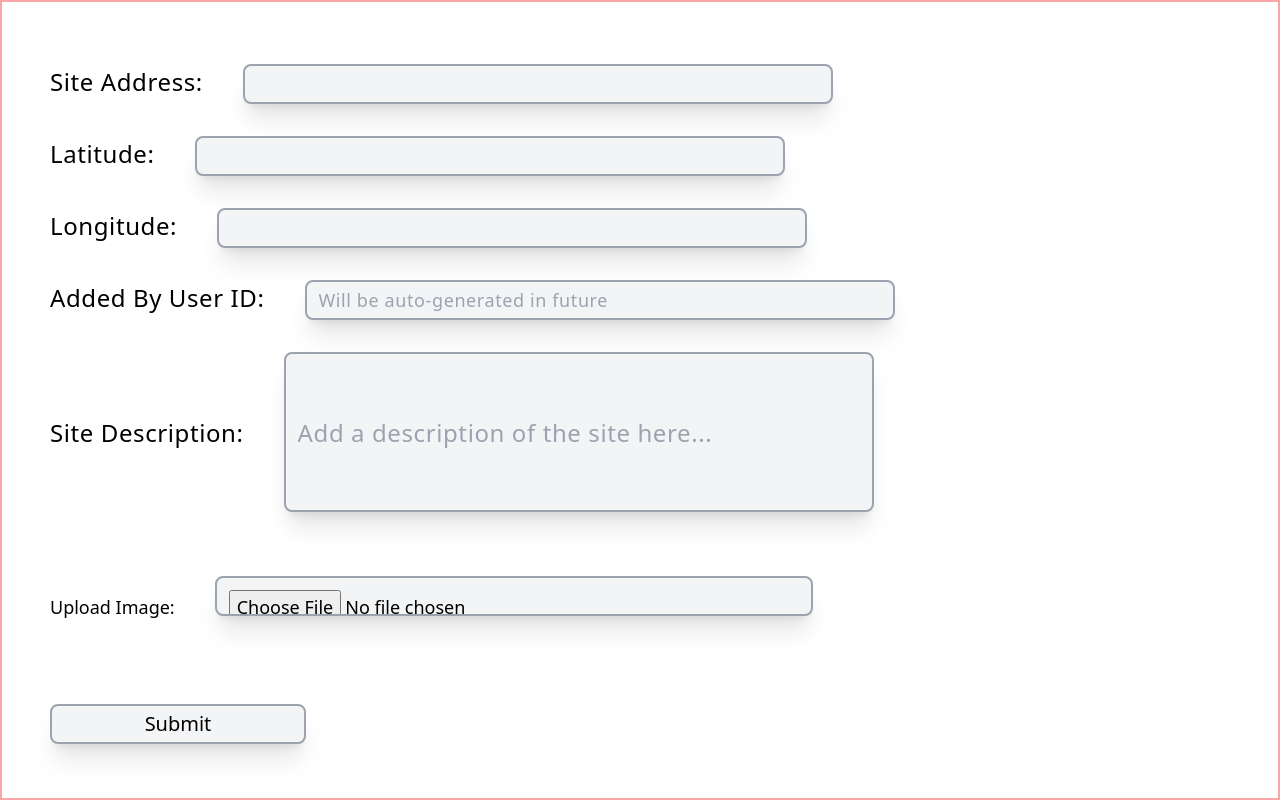
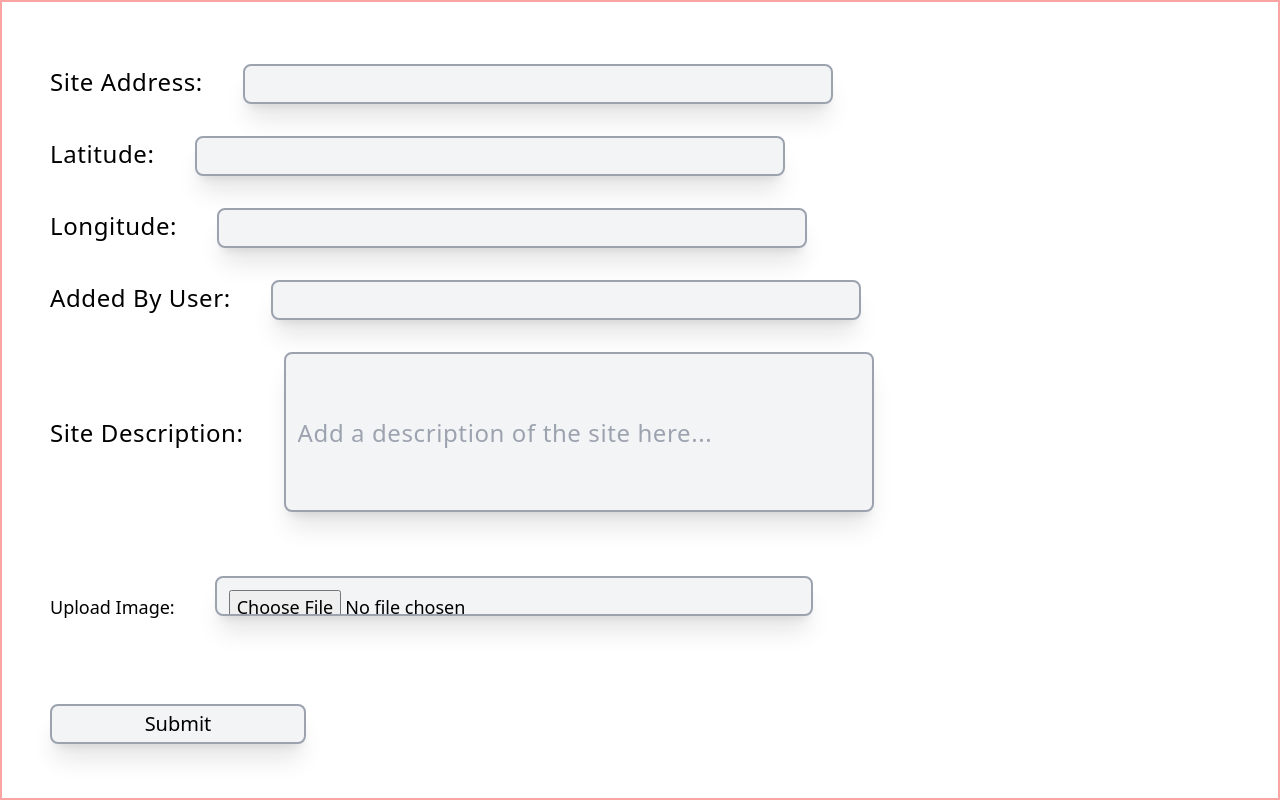
Before and after one commit to jack-crawford-1/Community-Garden-App, a Next.js app: page /form in a window 1280 px wide. Built offline with nearby package versions, Linux system fonts and the light colour scheme; no server answers.

Commit message:
useSession to add logged in user's name to form

```diff
--- a/package.json
+++ b/package.json
@@ -24,6 +24,7 @@
     "vercel": "^34.1.9"
   },
   "devDependencies": {
+    "@types/multer": "^1.4.11",
     "@types/node": "^20.12.11",
     "@types/react": "^18.3.2",
     "@types/react-dom": "^18.3.0",
--- /dev/null
+++ b/pages/_app.tsx
@@ -0,0 +1,11 @@
+import '../src/app/styles/globals.css'
+import SessionProviderWrapper from '../src/app/components/auth/SessionProviderWrapper'
+import type { AppProps } from 'next/app'
+
+export default function MyApp({ Component, pageProps }: AppProps) {
+  return (
+    <SessionProviderWrapper>
+      <Component {...pageProps} />
+    </SessionProviderWrapper>
+  )
+}
--- a/pages/api/addLocation.ts
+++ b/pages/api/addLocation.ts
@@ -67,7 +67,7 @@ export default async function addLocation(
       res.status(200).json(result)
     } catch (error) {
       console.error('Error adding location:', error)
-      res.status(500).json({ error: error.message })
+      res.status(500).json({ error: 'Error adding location' })
     }
   } else {
     res.setHeader('Allow', ['POST'])
--- a/pages/form/index.tsx
+++ b/pages/form/index.tsx
@@ -2,6 +2,7 @@
 import { useEffect, useState } from 'react'
 import '../../src/app/styles/globals.css'
 import { useRouter } from 'next/router'
+import { useSession } from 'next-auth/react'
 
 function AddSiteForm() {
   const router = useRouter()
@@ -11,6 +12,7 @@ function AddSiteForm() {
   const [addedByUserId, setAddedByUserId] = useState('')
   const [file, setFile] = useState<File | null>(null)
   const [message, setMessage] = useState('')
+  const { data: session } = useSession()
 
   useEffect(() => {
     if (lat && lng) {
@@ -42,7 +44,8 @@ function AddSiteForm() {
     formData.append('lng', lng as string)
     formData.append('address', address)
     formData.append('description', description)
-    formData.append('addedByUserId', addedByUserId)
+    formData.append('addedByUserId', session?.user?.name || '')
+
     if (file) {
       formData.append('file', file)
     }
@@ -110,13 +113,13 @@ function AddSiteForm() {
               />
             </label>
             <label className="m-2 text-2xl tracking-wide">
-              Added By User ID:
+              Added By User:
               <input
                 type="text"
                 name="addedByUserId"
-                placeholder="Will be auto-generated in future"
+                value={session?.user?.name || ''}
+                readOnly
                 className="bg-gray-100 h-10 shadow-xl ml-10 p-3 m-2 border-2 border-gray-400 rounded-lg md:w-1/2 w-full text-lg min-h-10"
-                onChange={(e) => setAddedByUserId(e.target.value)}
               />
             </label>
             <label className="m-2 text-2xl tracking-wide">
--- a/src/app/layout.tsx
+++ b/src/app/layout.tsx
@@ -1,7 +1,7 @@
 import type { Metadata } from 'next'
 import { Inter } from 'next/font/google'
 import '../app/styles/globals.css'
-import SessionProviderWrapper from './components/auth/SessionProviderWrapper'
+import SessionProviderWrapper from '../app/components/auth/SessionProviderWrapper'
 
 const inter = Inter({ subsets: ['latin'] })
 
@@ -12,9 +12,9 @@ export const metadata: Metadata = {
 
 export default function RootLayout({
   children,
-}: Readonly<{
+}: {
   children: React.ReactNode
-}>) {
+}) {
   return (
     <html lang="en">
       <SessionProviderWrapper>
```
Also changed, not shown: src/app/components/auth/SessionProviderWrapper.tsx (+8 -5 lines), 1 other file (tests, documents, lock files or other folders).
